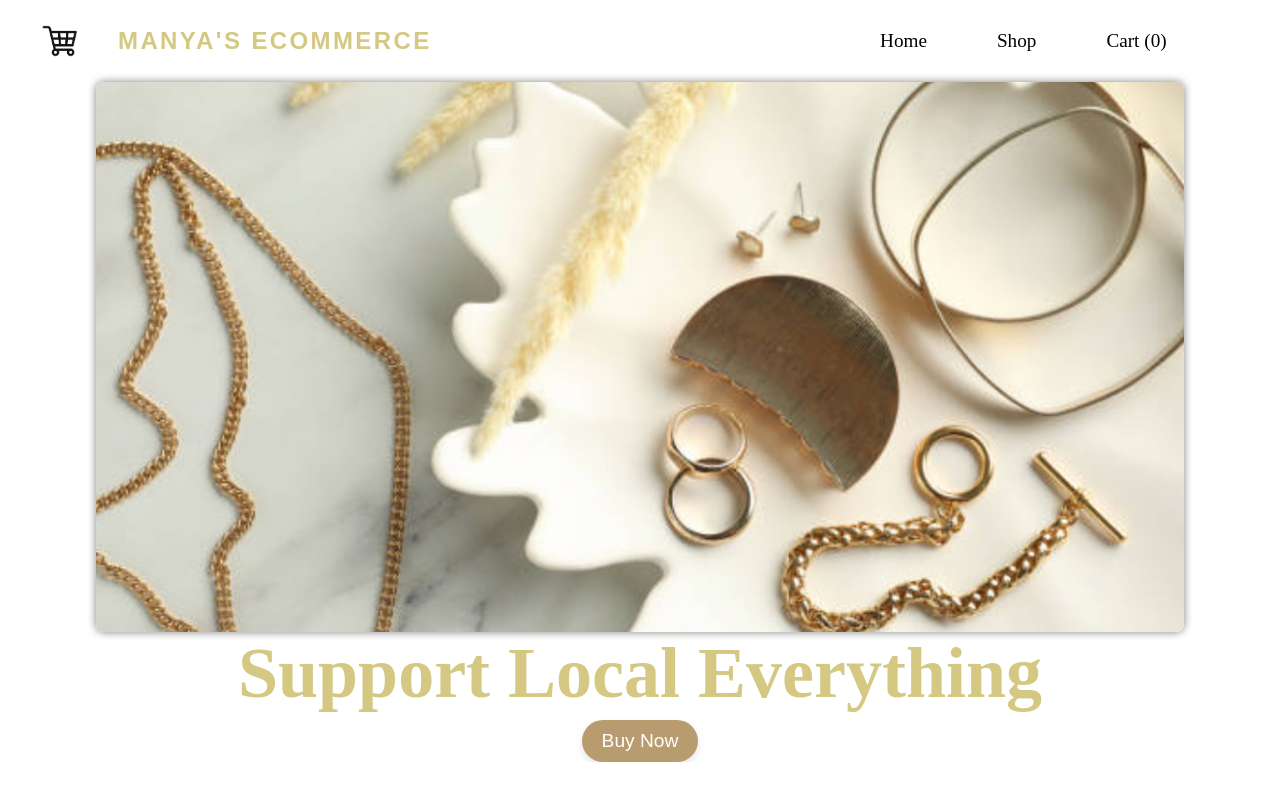
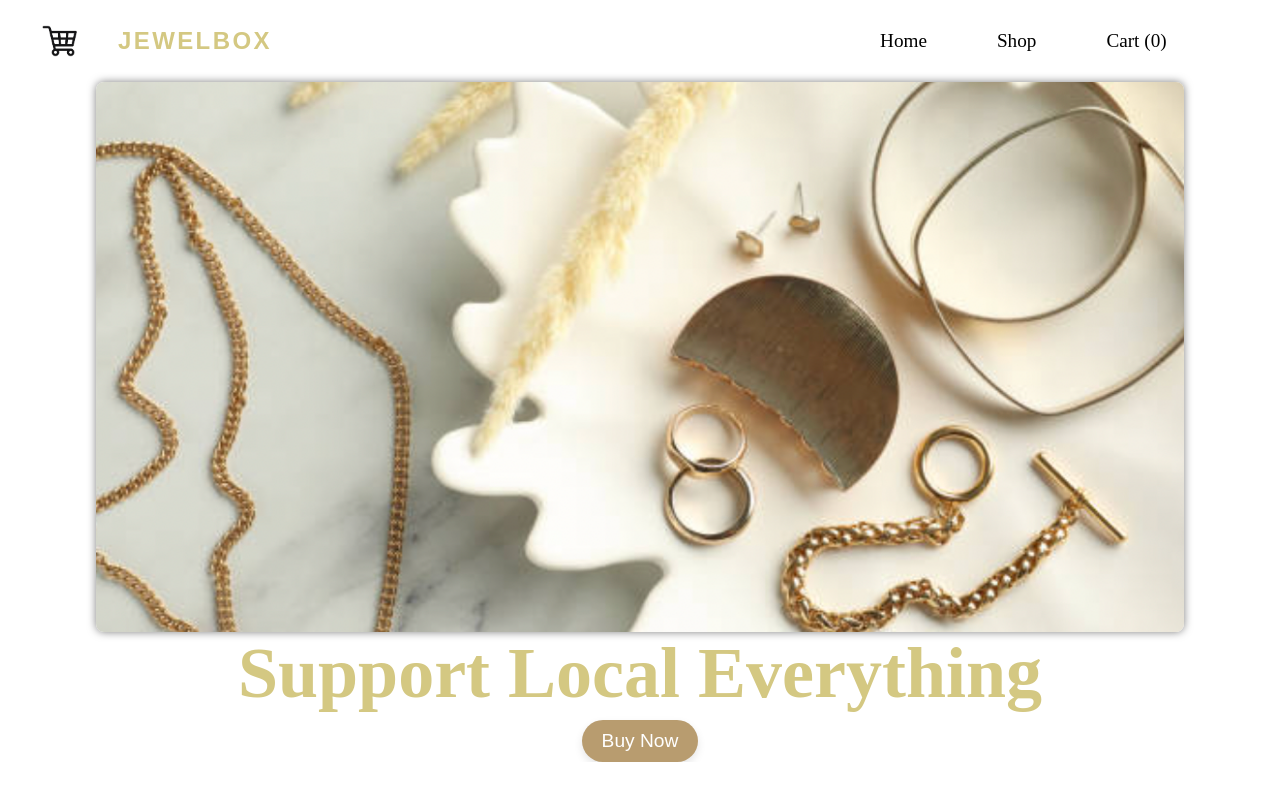
Before and after one commit to mmehta29/nextjs-website, a Next.js app: page / in a window 1280 px wide. Built offline with nearby package versions, Linux system fonts and the light colour scheme.

Commit message:
deploy commit

```diff
--- a/components/header.js
+++ b/components/header.js
@@ -19,7 +19,7 @@ export default function Header() {
             <div className={classes.name}>
                 <Link href="/" className={classes.logo}>
                     <Image src={logo} alt="logo" width="50" height="50" priority />
-                    Manya's Ecommerce
+                    JewelBox
                 </Link>
             </div>
             <nav className={classes.nav}>
```
